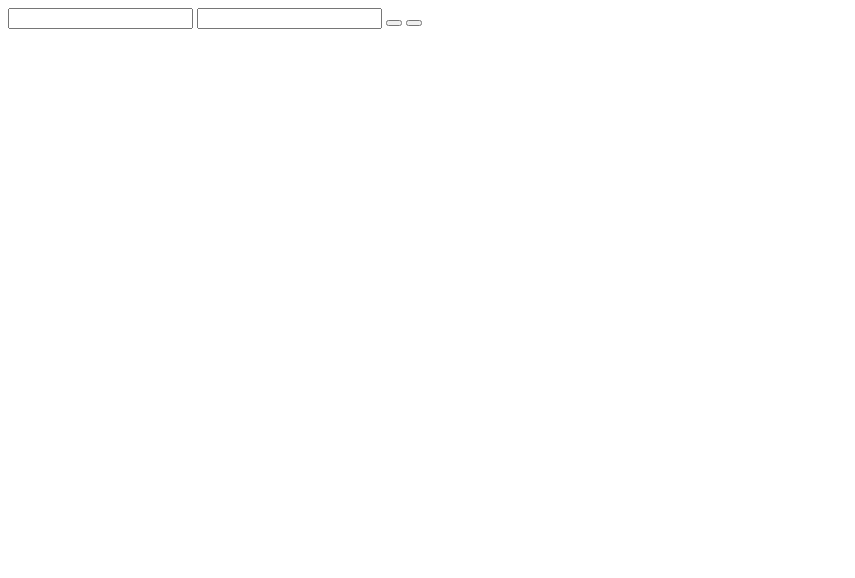
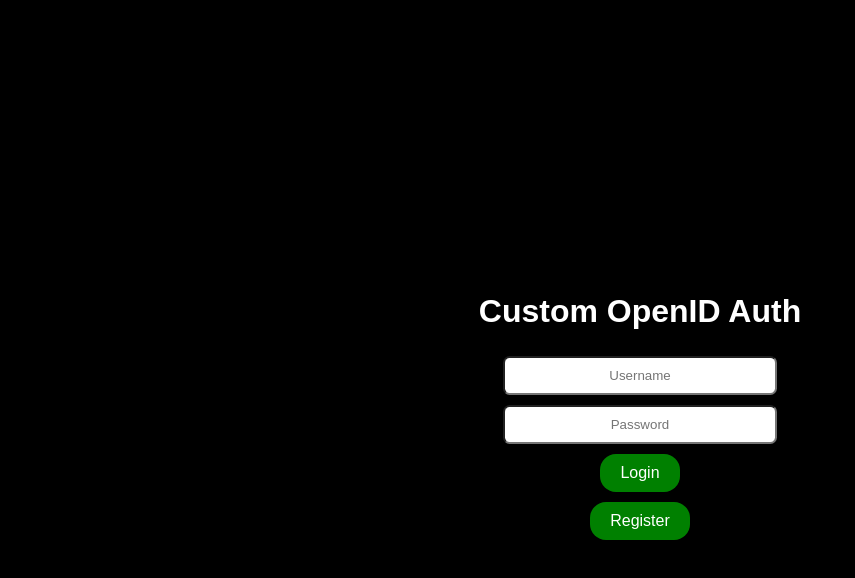
Before and after one commit to DcodeZw3/Custom-auth, a plain HTML site: page public/index.html in a window 1280 px wide. Shown: the whole page, without its empty margins (0-855 px from the left). Drawn offline with Linux system fonts and the light colour scheme.

Commit message:
Task : Added styles and Heading

```diff
--- a/public/index.html
+++ b/public/index.html
@@ -3,14 +3,16 @@
 <head>
     <meta charset="UTF-8">
     <meta name="viewport" content="width=device-width, initial-scale=1.0">
-    <title>Document</title>
+    <title>Custom OpenID Auth</title>
+    <link rel="stylesheet" href="styles.css">
 </head>
 <body>
     <div class="container">
-        <input type="text">
-        <input type="text">
-        <button></button>
-        <button></button>
+        <h1>Custom OpenID Auth</h1>
+        <input type="text" placeholder="Username">
+        <input type="text" placeholder="Password">
+        <button>Login</button>
+        <button>Register</button>
     </div>
 </body>
 </html>
--- /dev/null
+++ b/public/styles.css
@@ -0,0 +1,28 @@
+body {
+    background-color: black;
+    color: white;
+    font-family: Arial, sans-serif;
+}
+.container {
+    display: flex;
+    flex-direction: column;
+    align-items: center;
+    justify-content: center;
+    height: 100vh;
+}
+.container input[type="text"] {
+    padding: 10px;
+    margin: 5px;
+    border-radius: 0.5em;
+    width: 250px;
+    text-align: center;
+}
+.container button {
+    padding: 10px 20px;
+    margin: 5px;
+    border-radius: 1em;
+    background-color: green;
+    color: white;
+    font-size: 16px;
+    border: none;
+}
```
